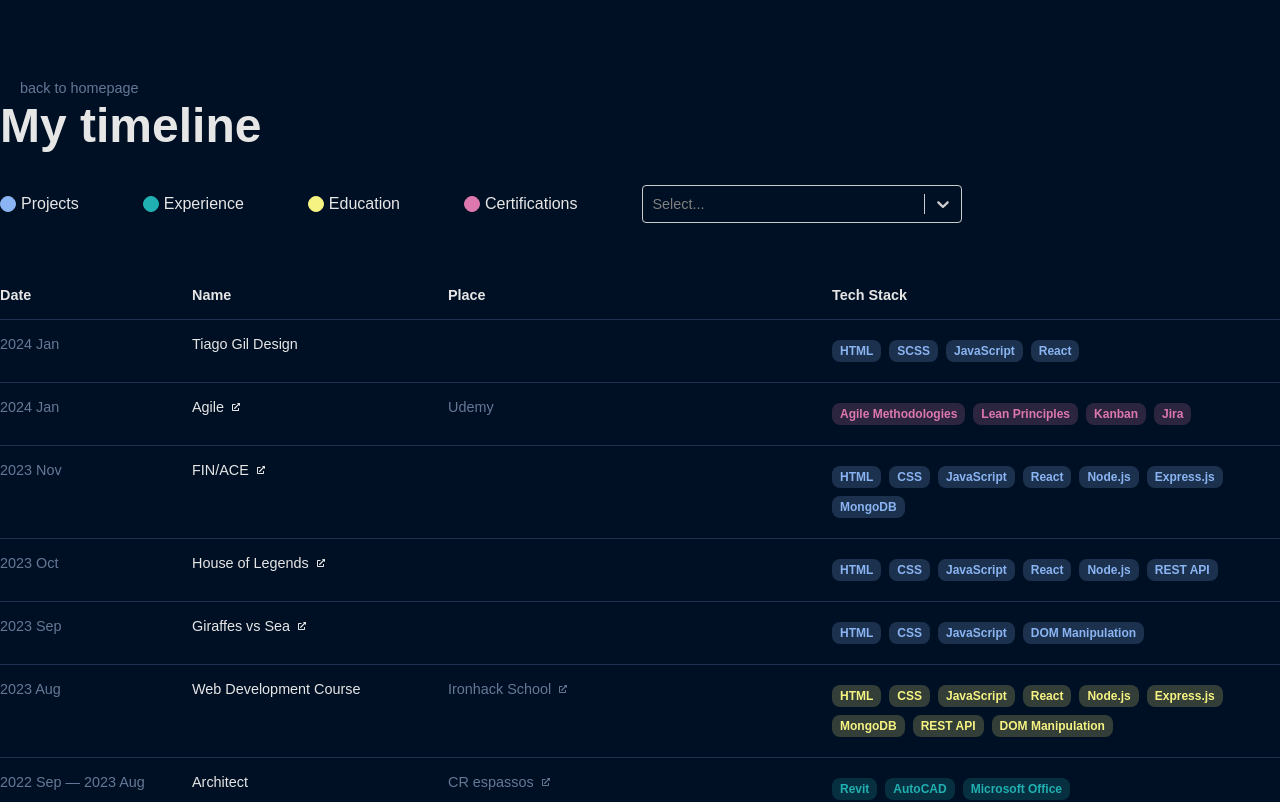
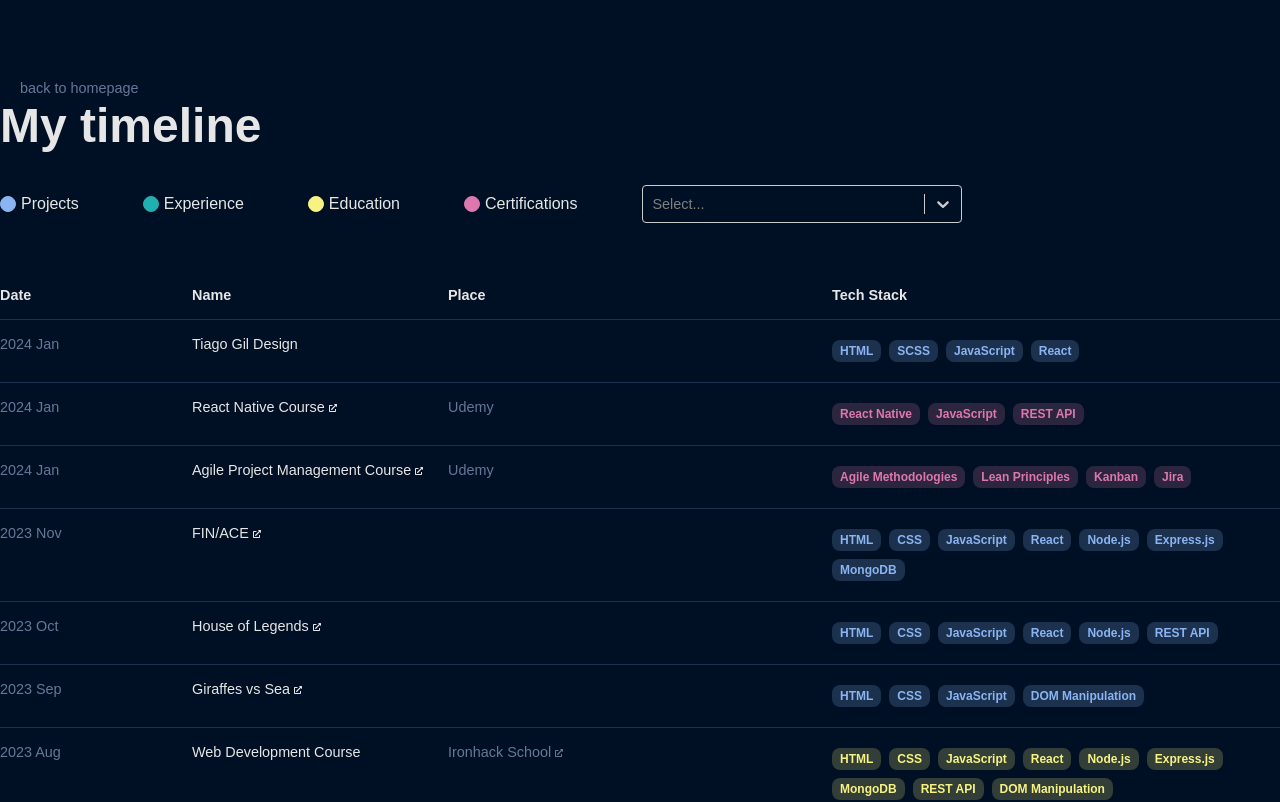
Before and after one commit to thetiagogil/04-thetiagogil, a React (Vite) app: page /timeline in a window 1280 px wide. Shown: the top 802 px of the page. Built offline with nearby package versions, Linux system fonts and the light colour scheme; some icons are missing.

Commit message:
my timeline page text with links changed

```diff
--- a/src/db/certifications.js
+++ b/src/db/certifications.js
@@ -1,7 +1,7 @@
 export const certifications = [
   {
     id: "0",
-    name: "Agile",
+    name: "Agile Project Management Course",
     place: "Udemy",
     date: "2024 Jan",
     description:
@@ -9,7 +9,7 @@ export const certifications = [
     link: "https://www.udemy.com/course/agile-project-management-certification/",
     techs: ["Agile Methodologies", "Lean Principles", "Kanban", "Jira"],
   },
-  /* {
+  {
     id: "1",
     name: "React Native Course",
     place: "Udemy",
@@ -18,5 +18,5 @@ export const certifications = [
       "React Native course with hands-on experience, building an app from the ground up that explored functional and class components; implemented React Context and Hooks; integrated REST APIs; implemented tab navigation; enabled image uploads; created swipeable carousels and facilitated external actions like email and phone calls.",
     link: "https://www.udemy.com/course/build-mobile-apps-with-react-native-from-to-zero-to-expert/",
     techs: ["React Native", "JavaScript", "REST API"],
-  }, */
+  },
 ];
--- a/src/pages/timelinepage/TimelinePage.jsx
+++ b/src/pages/timelinepage/TimelinePage.jsx
@@ -10,7 +10,7 @@ import { projects } from "../../db/projects";
 import { experience } from "../../db/experience";
 import { education } from "../../db/education";
 import { certifications } from "../../db/certifications";
-import {customSelectStyles} from "../../components/customSelectStyles"
+import { customSelectStyles } from "../../components/customSelectStyles";
 import {
   nameColors,
   techColors,
@@ -94,7 +94,9 @@ const TimelinePage = () => {
     const techs =
       techsFilter.length === 0 ||
       (element.techs &&
-        techsFilter.every((selectedTech) => element.techs.includes(selectedTech)));
+        techsFilter.every((selectedTech) =>
+          element.techs.includes(selectedTech)
+        ));
 
     return types && techs;
   });
@@ -175,8 +177,9 @@ const TimelinePage = () => {
                         href={element.link}
                         className={nameColors(element.type) + " body-link"}
                       >
-                        {element.name}
-                        <FaExternalLinkAlt size={8} />
+                        <p>
+                          {element.name} <FaExternalLinkAlt size={8} />
+                        </p>
                       </a>
                     ) : (
                       <p>{element.name}</p>
@@ -192,8 +195,9 @@ const TimelinePage = () => {
                         href={element.link}
                         className={nameColors(element.type) + " body-link"}
                       >
-                        {element.place}
-                        <FaExternalLinkAlt size={8} />
+                        <p>
+                          {element.place} <FaExternalLinkAlt size={8} />
+                        </p>
                       </a>
                     ) : (
                       <p>{element.place}</p>
--- a/src/pages/timelinepage/TimelinePage.scss
+++ b/src/pages/timelinepage/TimelinePage.scss
@@ -152,13 +152,8 @@
       display: flex;
       flex-wrap: wrap;
     }
-  }
-}
 
     .body-link {
-  display: inline-flex;
-  align-items: center;
-  gap: 0.5rem;
       transition: 0.3s;
 
       &:hover {
@@ -179,3 +174,5 @@
         }
       }
     }
+  }
+}
```
Lines whose indentation alone changed are shown as unchanged.
